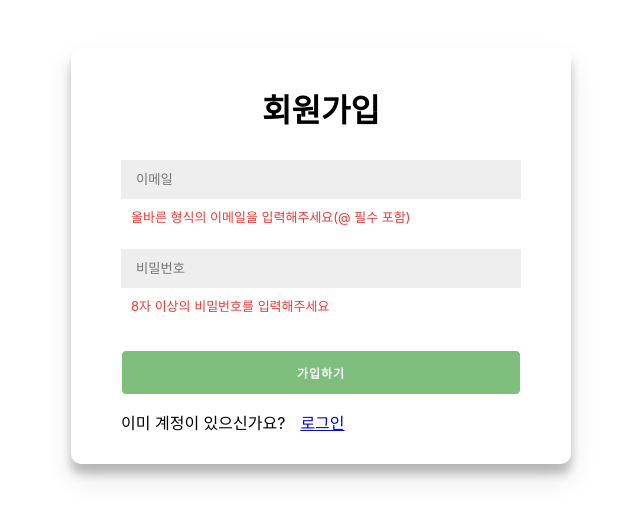
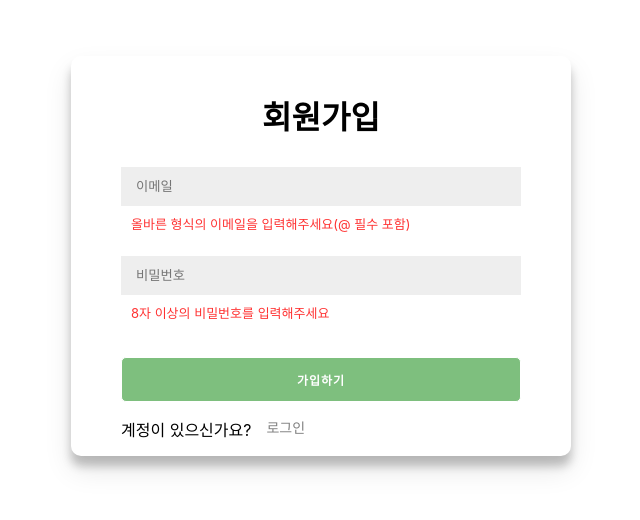
Before and after one commit to so0112/so-TODO, a React (Create React App) app: page /signup in a window 1280 px wide. Shown: the part 144-664 px from the top of the page, without its empty margins (319-959 px from the left). Built offline with nearby package versions, Linux system fonts and the light colour scheme.

Commit message:
Modify: styled component 수정

```diff
--- a/src/components/signup/Signup.js
+++ b/src/components/signup/Signup.js
@@ -66,12 +66,14 @@ function Signup() {
             가입하기
           </button>
         )}
-        <div className="sign-up">
-          <div>이미 계정이 있으신가요?</div>
-          <div className="move-sign-up">
-            <Link to="/">로그인</Link>
+        <LoginContainer>
+          <div>계정이 있으신가요?</div>
+          <div>
+            <Link to="/" className="move-sign-up">
+              로그인
+            </Link>
           </div>
-        </div>
+        </LoginContainer>
       </SignUpForm>
     </SignupFrame>
   );
@@ -206,4 +208,16 @@ const ContentCheck = styled.p`
   opacity: 0.8;
 `;
 
+const LoginContainer = styled.div`
+  margin: 15px auto 0 0;
+  display: flex;
+
+  .move-sign-up {
+    margin-left: 15px;
+    font-size: 14px;
+    text-decoration: none;
+    color: gray;
+  }
+`;
+
 export default Signup;
```
